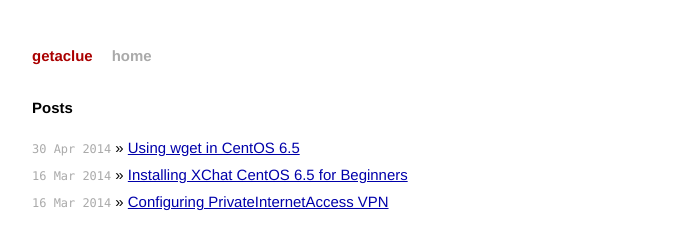
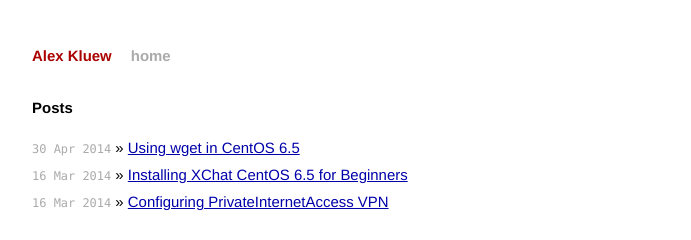
Before and after one commit to getaclue/getaclue.github.io, a Jekyll site: the page built from index.html, in a window 1280 px wide. Shown: the top 240 px of the page, without its empty margins (294-985 px from the left). Built offline with Jekyll 4.4.1, drawn with Linux system fonts in a browser that asks for light colours; Markdown is read by kramdown in place of the engine named in the settings.

Commit message:
Editing a few files
Edited config.yml = changed title of website
Edited default.html = changed title of template

```diff
--- a/_config.yml
+++ b/_config.yml
@@ -1,4 +1,4 @@
-name: getaclue
+name: "Alex Kluew"
 markdown: redcarpet
 pygments: true
 permalink: /:title
--- a/_layouts/default.html
+++ b/_layouts/default.html
@@ -3,7 +3,7 @@
     <head>
         <meta charset="utf-8">
         <meta http-equiv="X-UA-Compatible" content="IE=edge,chrome=1">
-        <title>Alex Kluew: {{ page.title }}</title>
+        <title>Thoughts on: {{ page.title }} - Alex Kluew</title>
         <meta name="viewport" content="width=device-width">
 	{% if page.meta_keywords %}
 	<!-- BEGIN ORIGINAL-->
```
